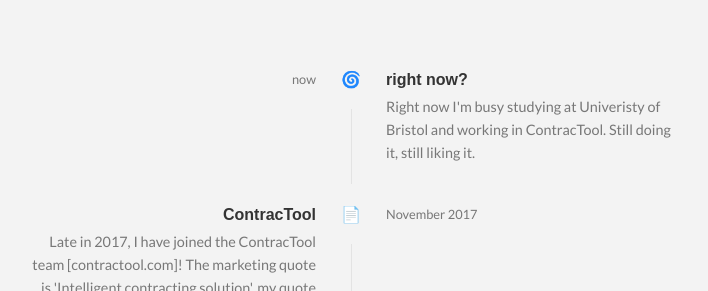
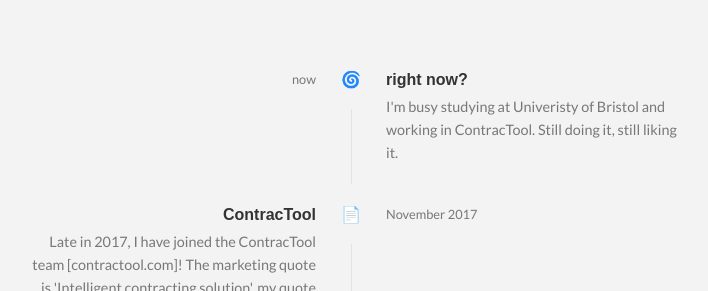
Before and after one commit to jerguslejko/website, a Jekyll site: the page built from about.html, in a window 1280 px wide and 900 px high. Shown: the part 161-452 px from the top of the window, without its empty margins (289-997 px from the left). Built offline with Jekyll 4.4.1, drawn with Linux system fonts in a browser that asks for light colours; some web fonts are replaced.

Commit message:
Update achievements.json

```diff
--- a/_data/achievements.json
+++ b/_data/achievements.json
@@ -3,8 +3,8 @@
         "date": "now",
         "icon": "🌀",
         "event": "right now?",
-        "slug": "now-2019",
-        "description": "Right now I'm busy studying at Univeristy of Bristol and working in ContracTool. Still doing it, still liking it."
+        "slug": "now",
+        "description": "I'm busy studying at Univeristy of Bristol and working in ContracTool. Still doing it, still liking it."
     },
     {
         "date": "November 2017",
```
